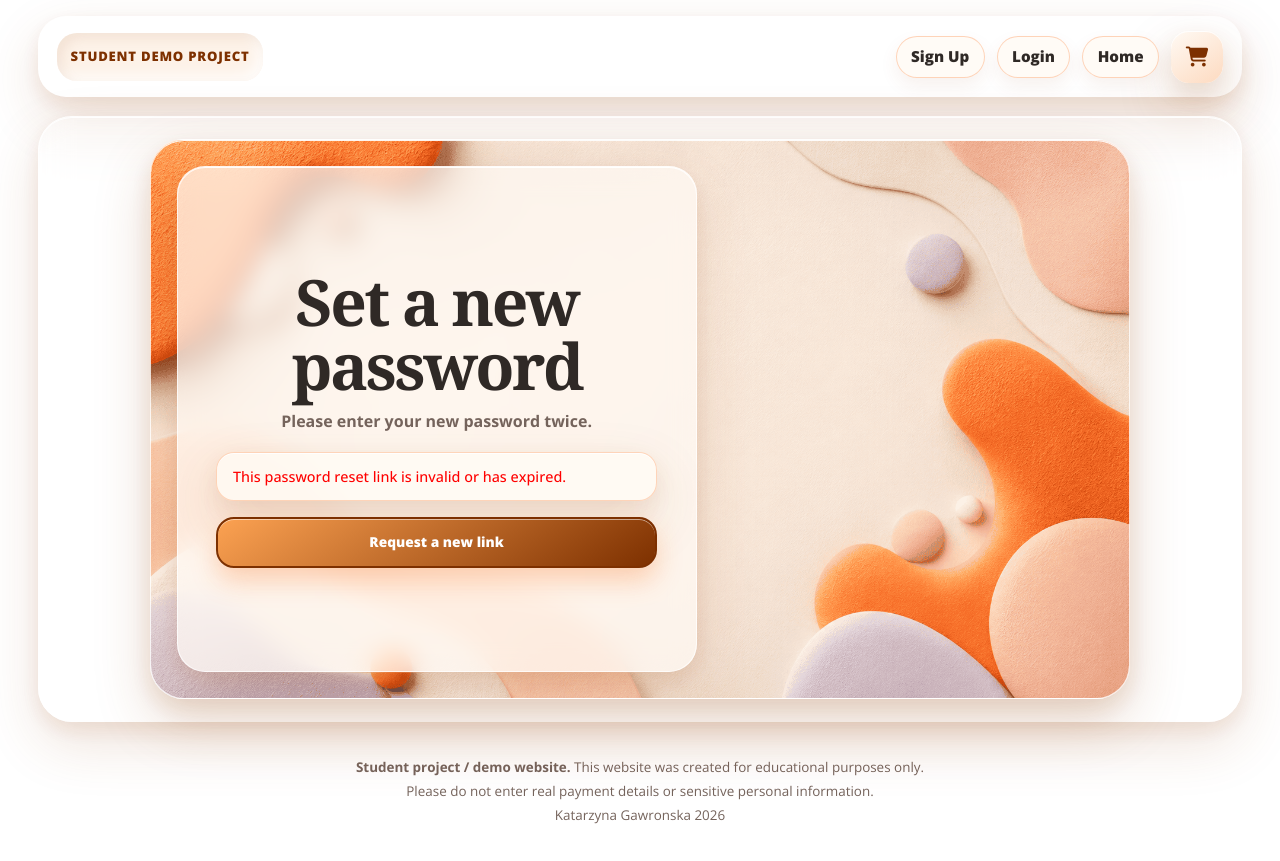
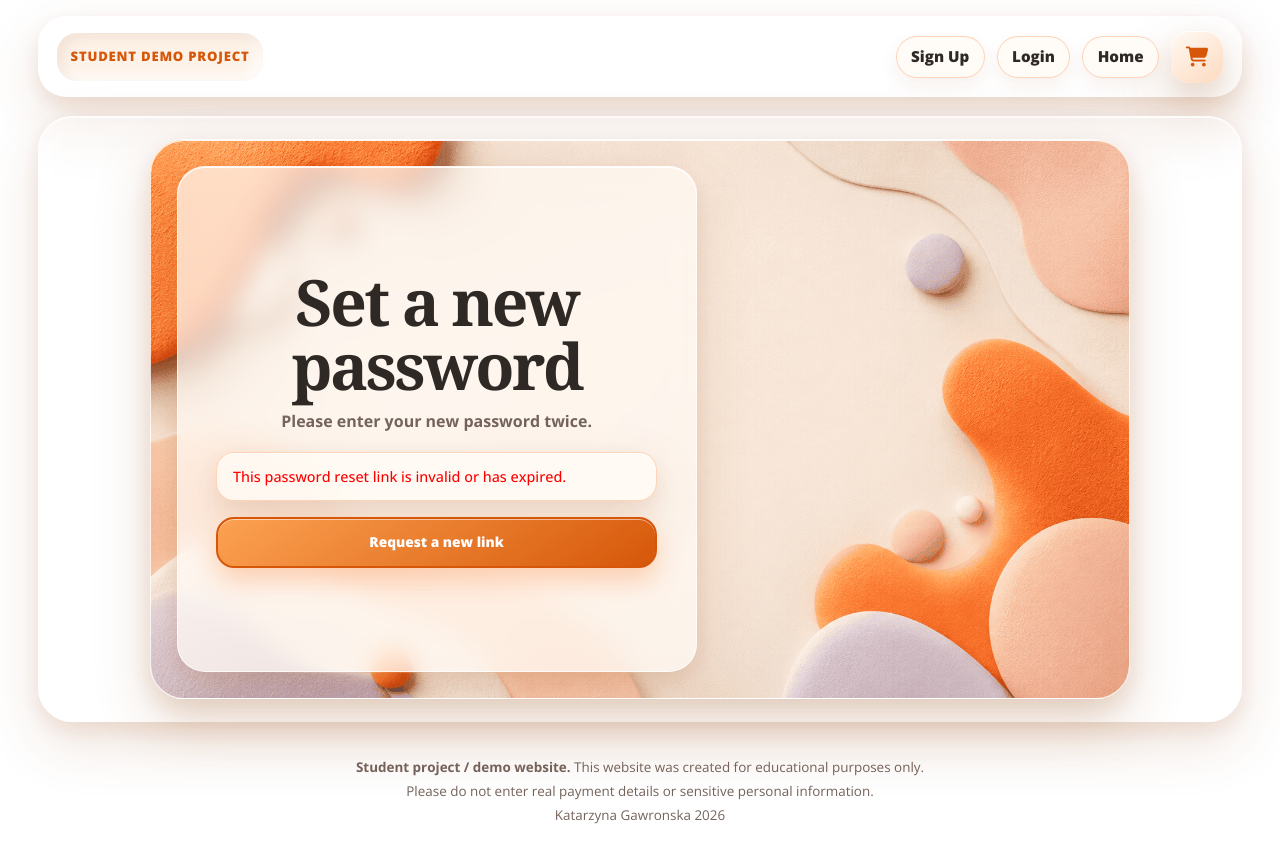
Before and after one commit to Kanareknie/thank_u_card, a Django app: page /reset/1/1/ in a window 1280 px wide. Run offline with Django 4.2, Linux system fonts and the light colour scheme; parts of the project's set-up code (start-up, migrations or seed data) failed here and were passed over; some libraries are stand-ins or nearby versions; some web fonts are replaced.

Commit message:
Update var(--orange) for better contrast

```diff
--- a/static/css/global.css
+++ b/static/css/global.css
@@ -24,7 +24,7 @@ body {
 :root {
   --cream: #fceee0;
   --purple-soft: #dac8d7;
-  --orange: #7d3000;
+  --orange: #D65709;
   --peach: #fddac0;
   --orange-soft: #fca252;
   --white-cream: #fffaf4;
```
